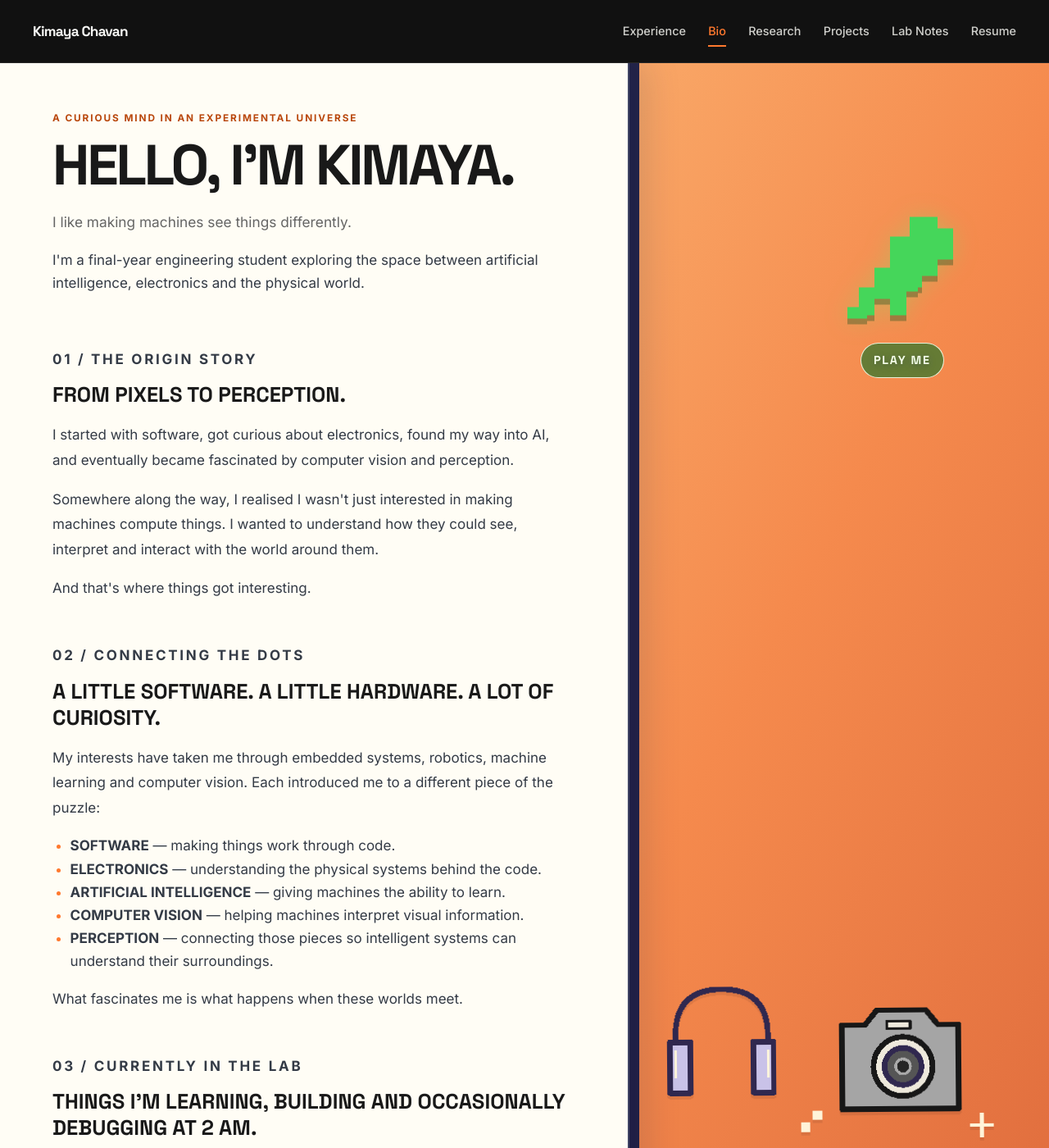
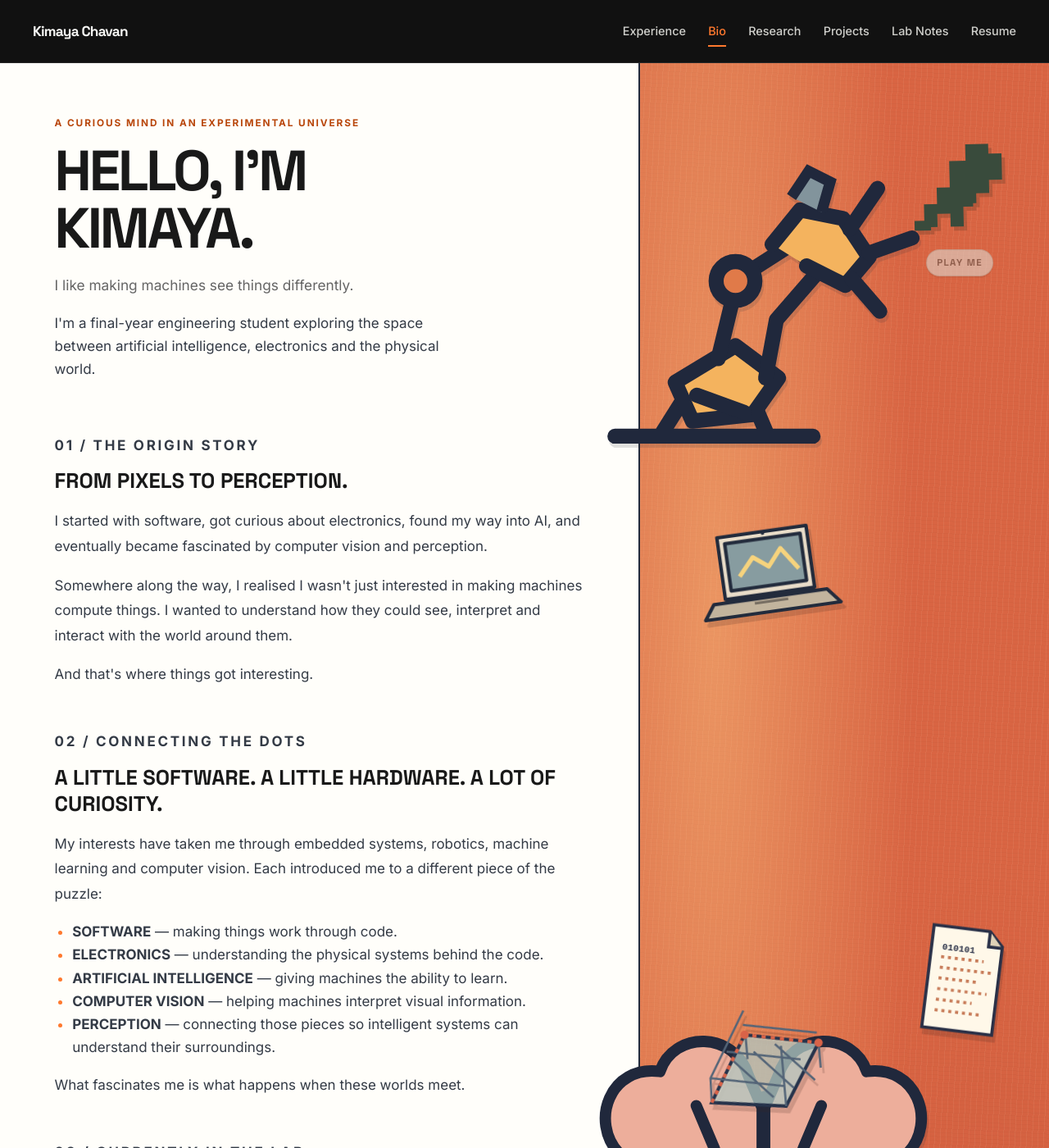
Before and after one commit to kimiko-11/kimiko-11, a Jekyll site: the page built from _pages/bio.md, in a window 1280 px wide and 1400 px high. Shown: the whole window at 82% size. Built offline with Jekyll 4.4.1, drawn with Linux system fonts in a browser that asks for light colours.

Commit message:
Redesign portfolio bio page
Co-authored-by: copilot-swe-agent[bot] <198982749+Copilot@users.noreply.github.com>

```diff
--- a/_pages/bio.md
+++ b/_pages/bio.md
@@ -6,55 +6,109 @@ description: "Meet Kimaya Chavan — an AI and perception engineer in the making
 ---
 
 <div class="kc-page kc-page--bio">
-<a class="kc-dino-link" href="https://kimiko-11.github.io/HCI_Dino_game/" target="_blank" rel="noopener noreferrer" aria-label="Play the Dino Game">
-  <svg class="kc-dino-link__icon" viewBox="0 0 32 32" role="img" aria-hidden="true" shape-rendering="crispEdges">
-    <path fill="currentColor" d="M18 2h7v3h4v8h-4v4h-5v4h-3v6h-4v-4H9v4H5v-7h4v-5h4v-8h5zM25 7h2v2h-2zM2 25h5v3H2zM17 17h4v3h-4z"/>
+<div class="kc-bio-stage">
+<div class="kc-bio-art" aria-hidden="true">
+  <svg class="kc-bio-arm" viewBox="0 0 190 190" xmlns="http://www.w3.org/2000/svg">
+    <g fill="none" stroke="#20283c" stroke-linecap="round" stroke-linejoin="round" stroke-width="7">
+      <path d="M34 164h92M55 164l12-19M105 164l-8-19"/>
+      <path fill="#f4b35e" d="m62 139 28-17 20 15-12 17-28 3z"/>
+      <path d="m82 128 9-37 25-16 13 12-20 23-5 27"/>
+      <path fill="#f4b35e" d="m107 75 13-16 20 4 12 18-11 13-18-9"/>
+      <path d="m143 68 13-19m-4 30 20-7m-28 19 13 15"/>
+      <circle cx="90" cy="92" r="9" fill="#e07a49"/>
+      <path d="m72 145 22 8"/>
+    </g>
+    <path d="m116 53 8-12 10 5-4 14" fill="#82949c" stroke="#20283c" stroke-width="5"/>
   </svg>
-  <span>PLAY ME</span>
-</a>
-<div class="kc-vision-doodles" aria-hidden="true">
-  <svg class="kc-vision-doodles__art" viewBox="0 0 420 650" xmlns="http://www.w3.org/2000/svg" shape-rendering="crispEdges">
-    <g stroke="#30284f" stroke-width="6" stroke-linejoin="round" stroke-linecap="square">
-      <!-- headphones -->
-      <path d="M35 104V75Q35 25 85 25Q135 25 135 75V104" fill="none"/>
-      <path d="M29 82h22v55H29zM119 82h22v55h-22z" fill="#c9c2e8"/>
-      <path d="M35 92v27M135 92v27" stroke="#fff5dc" stroke-width="3"/>
-      <!-- camera -->
-      <path d="M215 65h25l13-16h53l13 16h22v91H215z" fill="#a5a5a5" stroke="#171717"/>
-      <circle cx="281" cy="110" r="32" fill="#eee9dc" stroke="#171717"/>
-      <circle cx="281" cy="110" r="20" fill="#555"/>
-      <circle cx="281" cy="110" r="8" fill="#262626" stroke="#aaa" stroke-width="3"/>
-      <path d="M264 61h25v8h-25z" fill="#eee9dc" stroke="#171717" stroke-width="3"/>
-      <!-- star -->
-      <path d="M80 210l17 34 38 5-28 27 7 39-34-18-34 18 7-39-28-27 38-5z" fill="#fff9e9" stroke="#171717"/>
-      <!-- checklist -->
-      <path d="M224 215h105v144H224z" fill="#f7f1df" stroke="#30284f"/>
-      <path d="M250 205h53v20h-53z" fill="#c9c2e8"/>
-      <path d="M243 258l8 9 16-19M243 300l8 9 16-19M280 260h31M280 302h31" fill="none" stroke-width="5"/>
-      <path d="M238 338h73" stroke="#30284f" stroke-width="4"/>
-      <!-- retro music player -->
-      <path d="M28 388h80v168H28z" fill="#37305f" stroke="#30284f"/>
-      <path d="M42 404h52v55H42z" fill="#eee9dc" stroke="#eee9dc" stroke-width="3"/>
-      <path d="M50 447l12-17 8 8 16-20" fill="none" stroke="#37305f" stroke-width="5"/>
-      <circle cx="68" cy="510" r="24" fill="#eee9dc" stroke="#c9c2e8"/>
-      <path d="M63 498l17 12-17 12z" fill="#37305f" stroke="none"/>
-      <!-- CD -->
-      <circle cx="250" cy="455" r="61" fill="#d8d7d2" stroke="#171717"/>
-      <path d="M250 394l19 55-19 67-19-67z" fill="#b7b5b1" stroke="none"/>
-      <path d="M189 455h122M250 394v122" stroke="#fff" stroke-width="3" opacity=".75"/>
-      <circle cx="250" cy="455" r="12" fill="#fff9e9" stroke="#171717" stroke-width="4"/>
-      <!-- hourglass -->
-      <path d="M47 590h86v12H47zM47 640h86v12H47z" fill="#eee9dc" stroke="#171717"/>
-      <path d="M56 602h68l-18 17 18 20H56l18-20z" fill="#eee9dc" stroke="#171717"/>
-      <path d="M77 631l15-10 14 10" fill="none" stroke="#aaa" stroke-width="5"/>
-      <!-- tiny alien -->
-      <path d="M348 238l-8-18 18 12 15-12-5 21q20 16 7 37-15 24-42 8-23-15-7-36z" fill="#c9c2e8" stroke="#30284f"/>
-      <circle cx="350" cy="259" r="4" fill="#30284f" stroke="none"/><circle cx="367" cy="259" r="4" fill="#30284f" stroke="none"/>
-      <!-- pixel sparkles -->
-      <path d="M170 170h10v10h-10zM183 157h10v10h-10zM360 405h10v10h-10zM374 391h10v10h-10z" fill="#fff4d9" stroke="none"/>
-      <path d="M165 365h24M177 353v24M355 174h22M366 163v22" stroke="#fff4d9" stroke-width="4"/>
+
+  <svg class="kc-bio-brain" viewBox="0 0 180 150" xmlns="http://www.w3.org/2000/svg">
+    <g stroke="#20283c" stroke-linecap="round" stroke-linejoin="round" stroke-width="5">
+      <path d="M82 34c-6-20-33-20-39-2-22-3-31 22-18 36-17 18-5 42 13 43 2 21 24 26 40 14l10-17V48z" fill="#edae9b"/>
+      <path d="M95 34c6-20 33-20 39-2 22-3 31 22 18 36 17 18 5 42-13 43-2 21-24 26-40 14L89 108V48z" fill="#edae9b"/>
+      <path d="M89 43v76m-30-72 8 19-9 12 16 10-7 19m47-60-8 19 9 12-16 10 7 19" fill="none"/>
+      <path d="M65 124v15h51v-15" fill="#e7d8b8"/>
+      <path d="M70 139v8m12-8v8m13-8v8m12-8v8" />
     </g>
+    <rect x="72" y="146" width="38" height="3" fill="#20283c"/>
   </svg>
+
+  <a class="kc-dino-link" href="https://kimiko-11.github.io/HCI_Dino_game/" target="_blank" rel="noopener noreferrer" aria-label="Play the existing Dino Game (opens in a new tab)">
+    <svg class="kc-dino-link__icon" viewBox="0 0 32 32" role="img" aria-hidden="true" shape-rendering="crispEdges">
+      <path fill="currentColor" d="M18 2h7v3h4v8h-4v4h-5v4h-3v6h-4v-4H9v4H5v-7h4v-5h4v-8h5zM25 7h2v2h-2zM2 25h5v3H2zM17 17h4v3h-4z"/>
+    </svg>
+    <span>PLAY ME</span>
+  </a>
+
+  <div class="kc-artifact kc-artifact--laptop">
+    <svg viewBox="0 0 180 125" xmlns="http://www.w3.org/2000/svg">
+      <g stroke="#222b3c" stroke-width="4" stroke-linejoin="round">
+        <path d="M38 15h104v72H38z" fill="#e9ddc9"/>
+        <path d="M46 23h88v55H46z" fill="#879ca0"/>
+        <path d="m58 63 18-20 17 13 16-19 18 26" fill="none" stroke="#f6d37d" stroke-width="5"/>
+        <path d="M24 91h132l14 17H12z" fill="#c2b49d"/>
+        <path d="M71 96h39" stroke="#786f63" stroke-width="3"/>
+      </g>
+      <circle cx="91" cy="17" r="2" fill="#222b3c"/>
+    </svg>
+  </div>
+
+  <div class="kc-artifact kc-artifact--binary">
+    <svg viewBox="0 0 120 150" xmlns="http://www.w3.org/2000/svg">
+      <path d="M15 8h74l18 18v116H15z" fill="#fff8e9" stroke="#293047" stroke-width="4"/>
+      <path d="M89 8v20h18" fill="#dfd2b7" stroke="#293047" stroke-width="4"/>
+      <path d="M29 48h56M29 62h68M29 76h52M29 90h65M29 104h47M29 118h59" stroke="#c77b58" stroke-width="4" stroke-dasharray="4 5"/>
+      <text x="29" y="39" fill="#293047" font-family="monospace" font-size="12" font-weight="700">010101</text>
+    </svg>
+  </div>
+
+  <div class="kc-artifact kc-artifact--folder">
+    <svg viewBox="0 0 150 115" xmlns="http://www.w3.org/2000/svg">
+      <path d="M12 30h53l12 13h61v59H12z" fill="#f2cc61" stroke="#293047" stroke-width="5" stroke-linejoin="round"/>
+      <path d="M12 42h126l-10 60H20z" fill="#f7d878" stroke="#293047" stroke-width="5" stroke-linejoin="round"/>
+      <path d="M35 67h68m-68 13h48" stroke="#c79b33" stroke-width="4" stroke-linecap="round"/>
+    </svg>
+  </div>
+
+  <div class="kc-artifact kc-artifact--report">
+    <svg viewBox="0 0 130 160" xmlns="http://www.w3.org/2000/svg">
+      <path d="M15 9h75l25 24v116H15z" fill="#fffaf0" stroke="#293047" stroke-width="4"/>
+      <path d="M90 9v25h25" fill="#e6d9c2" stroke="#293047" stroke-width="4"/>
+      <path d="M30 52h66M30 64h55" stroke="#7b8488" stroke-width="4"/>
+      <path d="M32 117V91h14v26m9 0V80h14v37m9 0V98h14v19" fill="#d77954" stroke="#293047" stroke-width="3"/>
+      <path d="M27 126h75" stroke="#293047" stroke-width="3"/>
+    </svg>
+  </div>
+
+  <div class="kc-artifact kc-artifact--vision">
+    <svg viewBox="0 0 170 150" xmlns="http://www.w3.org/2000/svg">
+      <path d="m18 118 46-77 87 17-45 72z" fill="#b8d0ca" fill-opacity=".72" stroke="#26334b" stroke-width="4"/>
+      <path d="m18 118 1-29 46-77m0 29v29m41 60V58m45 0v30M19 89l87 17m-65-47 87 17m-65-47 87 17M47 70l45 48m-19-56 44 47m-18-54 44 47" fill="none" stroke="#536477" stroke-width="2.5"/>
+      <path d="m18 118 46-77 87 17" fill="none" stroke="#d96348" stroke-width="4" stroke-dasharray="5 6"/>
+      <circle cx="64" cy="41" r="5" fill="#d96348"/><circle cx="151" cy="58" r="5" fill="#d96348"/>
+    </svg>
+  </div>
+
+  <div class="kc-artifact kc-artifact--eye">
+    <svg viewBox="0 0 180 110" xmlns="http://www.w3.org/2000/svg">
+      <path d="M12 56Q48 9 90 18q43-9 78 38-35 45-78 38Q48 103 12 56z" fill="#f4eee1" stroke="#26334b" stroke-width="5"/>
+      <circle cx="90" cy="56" r="28" fill="#83a6a4" stroke="#26334b" stroke-width="4"/>
+      <circle cx="90" cy="56" r="12" fill="#293047"/>
+      <circle cx="98" cy="47" r="5" fill="#fffaf0"/>
+      <path d="M4 20h19m-9-9v18m140 63h20m-10-10v20" stroke="#d96348" stroke-width="3"/>
+      <path d="M145 15 128 34m38-18-17 19" stroke="#d96348" stroke-width="2" stroke-dasharray="3 4"/>
+    </svg>
+  </div>
+
+  <div class="kc-artifact kc-artifact--hand">
+    <svg viewBox="0 0 150 185" xmlns="http://www.w3.org/2000/svg">
+      <g fill="#a9b5b2" stroke="#26334b" stroke-width="4" stroke-linejoin="round">
+        <path d="m51 164-12-43 7-40q2-9 9-7t6 11l-2 19 4-61q1-10 9-9t7 10l-1 48 5-57q1-10 9-9t7 10l-1 60 6-43q2-9 10-7 8 2 6 11l-6 69q-2 22-24 32l-7 16z"/>
+        <path d="m46 112-19-19q-7-7-13 0-5 7 2 14l23 30" fill="#d0d5cc"/>
+        <path d="m55 160 45-2m-39-30 10 4m28-5 9 3m-43-42 8 3m27-7 8 3" fill="none"/>
+      </g>
+      <circle cx="74" cy="102" r="5" fill="#d96348"/><circle cx="98" cy="99" r="5" fill="#d96348"/>
+    </svg>
+  </div>
 </div>
 <div class="kc-container">
 
@@ -129,3 +183,4 @@ description: "Meet Kimaya Chavan — an AI and perception engineer in the making
 
 </div>
 </div>
+</div>
--- a/assets/css/kimaya.css
+++ b/assets/css/kimaya.css
@@ -1282,64 +1282,48 @@ h1, h2, h3, h4,
 
 
 
-/* BIO: clean orange canvas, white letter and playful pixel-art doodles */
+/* BIO: editorial paper panel with a robotics-lab scrapbook */
 .kc-page--bio {
   position: relative;
   isolation: isolate;
   min-height: calc(100vh - 76px);
   overflow: hidden;
   padding: 0;
-  background: linear-gradient(118deg, #ffd18c 0%, #f58a4d 46%, #c94d2c 100%);
+  background: #f3efe7;
 }
-.kc-page--bio > .kc-container {
-  box-sizing: border-box;
+
+.kc-bio-stage {
+  position: relative;
+  min-height: calc(100vh - 76px);
+}
+
+.kc-page--bio > .kc-bio-stage > .kc-container {
   position: relative;
   z-index: 2;
-  width: 60vw;
+  width: 61%;
   max-width: none;
   min-height: calc(100vh - 76px);
   margin: 0;
-  padding: clamp(34px, 4.5vw, 72px) clamp(28px, 5vw, 76px);
-  background: #fffdf5;
-  border-right: 2px solid rgba(18, 25, 66, .8);
-  box-shadow: 12px 0 0 rgba(12, 22, 69, .9), 20px 0 42px rgba(4, 28, 70, .14);
+  padding: clamp(42px, 5vw, 78px) clamp(30px, 5.2vw, 82px);
+  background: #fffefa;
+  border-right: 2px solid #222b3c;
+  box-shadow: 9px 0 0 #222b3c, 20px 0 36px rgba(32, 40, 60, .13);
 }
+
 .kc-page--bio .kc-page__header {
   max-width: 760px;
   margin-bottom: clamp(42px, 5vw, 66px);
+  padding-right: clamp(82px, 10vw, 145px);
 }
+
 .kc-page--bio .kc-page__title { font-size: clamp(2.6rem, 5.4vw, 4.8rem); }
 .kc-page--bio .kc-section { margin-top: clamp(38px, 4vw, 58px); }
 .kc-page--bio .kc-section h2 { font-size: clamp(1.3rem, 2vw, 1.65rem); }
 .kc-page--bio .kc-section p,
-.kc-page--bio .kc-section li {
-  color: #343b46;
-  font-size: calc(1em + 1px);
-}
+.kc-page--bio .kc-section li,
 .kc-page--bio .kc-page__header > p:not(.kc-page__eyebrow):not(.kc-page__intro) {
   color: #343b46;
   font-size: calc(1em + 1px);
-}
-.kc-vision-doodles {
-  position: absolute;
-  z-index: 1;
-  top: 4%;
-  right: 1.5%;
-  width: min(37vw, 520px);
-  height: 91%;
-  color: #30284f;
-  pointer-events: none;
-}
-.kc-vision-doodles__art {
-  width: 100%;
-  height: 100%;
-  overflow: visible;
-  filter: drop-shadow(0 4px 0 rgba(92, 39, 24, .12));
-  animation: kc-doodle-hover 8s ease-in-out infinite alternate;
-}
-@keyframes kc-doodle-hover {
-  from { transform: translateY(-5px) rotate(-.5deg); }
-  to { transform: translateY(5px) rotate(.5deg); }
 }
 .kc-page--bio .kc-section ul { padding-left: 1.35rem; }
 .kc-page--bio .kc-section li::marker { color: var(--kc-orange); }
@@ -1347,75 +1331,227 @@ h1, h2, h3, h4,
   padding-top: 22px;
   border-top: 1px solid #d8dce3;
 }
+
+.kc-bio-art {
+  position: absolute;
+  z-index: 3;
+  inset: 0 0 0 auto;
+  width: 39%;
+  overflow: visible;
+  background-color: #d96543;
+  background-image:
+    radial-gradient(ellipse at 18% 22%, rgba(255, 202, 132, .48), transparent 42%),
+    radial-gradient(ellipse at 85% 72%, rgba(158, 53, 38, .25), transparent 40%),
+    repeating-linear-gradient(3deg, rgba(91, 39, 28, .045) 0 1px, transparent 1px 5px),
+    repeating-linear-gradient(93deg, rgba(255, 238, 204, .07) 0 1px, transparent 1px 7px);
+}
+
+.kc-bio-art svg {
+  display: block;
+  width: 100%;
+  height: 100%;
+  object-fit: contain;
+}
+
+.kc-bio-arm,
+.kc-bio-brain {
+  position: absolute;
+  overflow: visible;
+  filter: drop-shadow(2px 5px 0 rgba(32, 40, 60, .14));
+}
+
+.kc-bio-arm {
+  top: 24px;
+  left: -24%;
+  width: clamp(105px, 12vw, 170px);
+  height: auto !important;
+}
+
+.kc-bio-brain {
+  top: 37%;
+  left: -19%;
+  width: clamp(122px, 14vw, 190px);
+  height: auto !important;
+}
+
+.kc-artifact {
+  position: absolute;
+  display: block;
+  filter: drop-shadow(3px 7px 0 rgba(61, 35, 29, .18));
+}
+
+.kc-artifact--laptop {
+  top: 18%;
+  left: 12%;
+  width: clamp(118px, 15vw, 190px);
+  transform: rotate(-8deg);
+}
+
+.kc-artifact--binary {
+  top: 34%;
+  right: 10%;
+  width: clamp(72px, 9vw, 112px);
+  transform: rotate(7deg);
+}
+
+.kc-artifact--folder {
+  top: 49%;
+  left: 18%;
+  width: clamp(100px, 12vw, 150px);
+  transform: rotate(8deg);
+}
+
+.kc-artifact--report {
+  top: 62%;
+  right: 9%;
+  width: clamp(78px, 10vw, 125px);
+  transform: rotate(-7deg);
+}
+
+.kc-artifact--vision {
+  top: 37%;
+  left: 13%;
+  width: clamp(112px, 14vw, 174px);
+  transform: rotate(-5deg);
+}
+
+.kc-artifact--eye {
+  top: 81%;
+  left: 9%;
+  width: clamp(120px, 15vw, 185px);
+  transform: rotate(-4deg);
+}
+
+.kc-artifact--hand {
+  top: 79%;
+  right: 7%;
+  width: clamp(90px, 11vw, 138px);
+  transform: rotate(7deg);
+}
+
 .kc-dino-link {
   position: absolute;
-  z-index: 3;
-  top: clamp(90px, 15vh, 180px);
-  right: clamp(24px, 8vw, 140px);
+  z-index: 5;
+  top: clamp(42px, 7vh, 92px);
+  right: 9%;
   display: flex;
   flex-direction: column;
   align-items: center;
   gap: 7px;
-  color: #f4ffe9;
+  color: #344239;
   text-decoration: none;
   font-family: "Space Grotesk", sans-serif;
-  font-size: .9rem;
-  font-weight: 800;
+  font-size: .72rem;
+  font-weight: 700;
   letter-spacing: .12em;
-  text-shadow: 0 2px 8px rgba(0,35,100,.35);
   transition: transform .2s ease;
 }
+
 .kc-dino-link__icon {
-  width: clamp(104px, 12vw, 168px);
-  height: clamp(104px, 12vw, 168px);
+  width: clamp(86px, 10vw, 130px) !important;
+  height: clamp(86px, 10vw, 130px) !important;
+  color: #394b3c;
   image-rendering: pixelated;
-  color: #45d65a;
-  filter: drop-shadow(0 7px 0 rgba(20, 75, 30, .35)) drop-shadow(0 0 14px rgba(88, 255, 113, .25));
-  animation: kc-dino-beep 1.2s steps(2, end) infinite;
+  filter: drop-shadow(4px 5px 0 rgba(70, 45, 28, .24));
+  animation: kc-dino-idle 5s ease-in-out infinite;
 }
+
 .kc-dino-link span {
-  padding: 9px 15px;
-  border: 1px solid rgba(245,255,233,.9);
+  padding: 6px 12px;
+  border: 1px solid rgba(67, 68, 61, .22);
   border-radius: 999px;
-  background: rgba(47, 119, 45, .72);
+  background: #dedbd2;
+  color: #5b5852;
+  box-shadow: 0 2px 0 rgba(52, 48, 42, .12);
+  animation: kc-play-pulse 2.8s ease-in-out infinite;
 }
+
 .kc-dino-link:hover,
-.kc-dino-link:focus-visible { transform: translateY(-4px) scale(1.04); color: #fff7b5; }
-@keyframes kc-dino-beep {
-  0%, 100% { transform: translateY(0) rotate(-3deg); }
-  50% { transform: translateY(-5px) rotate(3deg); }
+.kc-dino-link:focus-visible {
+  color: #222b3c;
+  transform: translateY(-3px) scale(1.04);
 }
+
+.kc-dino-link:hover span,
+.kc-dino-link:focus-visible span { background: #f0ece1; }
+.kc-dino-link:focus-visible { outline: 3px solid #fffefa; outline-offset: 5px; }
+
+@keyframes kc-dino-idle {
+  0%, 100% { transform: translateY(0) rotate(-2deg); }
+  50% { transform: translateY(-5px) rotate(2deg); }
+}
+
+@keyframes kc-play-pulse {
+  0%, 100% { opacity: .58; }
+  50% { opacity: 1; }
+}
+
 @media (max-width: 850px) {
-  .kc-vision-doodles { width: 28vw; right: 2%; opacity: .8; }
-  .kc-page--bio > .kc-container {
-    width: 68vw;
-    min-height: calc(100vh - 76px);
-    padding: 34px 28px;
+  .kc-page--bio { overflow: visible; }
+  .kc-bio-stage { display: flex; flex-direction: column; }
+  .kc-page--bio > .kc-bio-stage > .kc-container {
+    order: 1;
+    width: 100%;
+    min-height: 0;
+    padding: 40px clamp(22px, 6vw, 52px) 56px;
+    border: 0;
+    box-shadow: 0 8px 0 #222b3c;
   }
-  .kc-dino-link { right: 5vw; top: 110px; }
+  .kc-page--bio .kc-page__header { padding-right: 0; }
+  .kc-bio-art {
+    position: relative;
+    inset: auto;
+    order: 2;
+    width: 100%;
+    min-height: 900px;
+    overflow: hidden;
+  }
+  .kc-bio-arm {
+    top: 30px;
+    left: 4%;
+    width: clamp(100px, 18vw, 150px);
+  }
+  .kc-bio-brain {
+    top: 27%;
+    left: 40%;
+    width: clamp(125px, 20vw, 170px);
+  }
+  .kc-dino-link {
+    top: 40px;
+    right: 9%;
+  }
+  .kc-dino-link__icon {
+    width: clamp(94px, 15vw, 120px) !important;
+    height: clamp(94px, 15vw, 120px) !important;
+  }
+  .kc-artifact--laptop { top: 18%; left: 13%; width: clamp(135px, 25vw, 185px); }
+  .kc-artifact--binary { top: 36%; right: 11%; width: clamp(82px, 14vw, 110px); }
+  .kc-artifact--folder { top: 52%; left: 12%; width: clamp(110px, 21vw, 145px); }
+  .kc-artifact--report { top: 64%; right: 10%; width: clamp(88px, 15vw, 120px); }
+  .kc-artifact--vision { top: 36%; left: 12%; width: clamp(130px, 23vw, 170px); }
+  .kc-artifact--eye { top: 82%; left: 12%; width: clamp(140px, 26vw, 180px); }
+  .kc-artifact--hand { top: 80%; right: 9%; width: clamp(100px, 18vw, 135px); }
 }
-@media (max-width: 560px) {
-  .kc-vision-doodles { display: none; }
-  .kc-page--bio { overflow: visible; }
-  .kc-page--bio > .kc-container {
-    width: 100%;
-    min-height: auto;
-    padding: 34px 22px;
-    border-right: 0;
-    box-shadow: none;
-  }
+
+@media (max-width: 480px) {
+  .kc-page--bio > .kc-bio-stage > .kc-container { padding: 34px 22px 48px; }
   .kc-page--bio .kc-page__title { font-size: clamp(2.25rem, 12vw, 3.4rem); }
-  .kc-dino-link {
-    position: relative;
-    top: auto;
-    right: auto;
-    z-index: 4;
-    width: fit-content;
-    margin: 18px 20px 18px auto;
-    flex-direction: row;
-  }
-  .kc-dino-link__icon { width: 76px; height: 76px; }
+  .kc-bio-art { min-height: 760px; }
+  .kc-bio-arm { top: 22px; left: 1%; width: 100px; }
+  .kc-bio-brain { top: 31%; left: 36%; width: 128px; }
+  .kc-dino-link { top: 32px; right: 8%; }
+  .kc-dino-link__icon { width: 86px !important; height: 86px !important; }
+  .kc-artifact--laptop { top: 18%; left: 9%; width: 132px; }
+  .kc-artifact--binary { top: 39%; right: 6%; width: 74px; }
+  .kc-artifact--folder { top: 57%; left: 8%; width: 102px; }
+  .kc-artifact--report { top: 65%; right: 5%; width: 78px; }
+  .kc-artifact--vision { top: 39%; left: 7%; width: 118px; }
+  .kc-artifact--eye { top: 83%; left: 7%; width: 126px; }
+  .kc-artifact--hand { top: 80%; right: 3%; width: 90px; }
 }
+
 @media (prefers-reduced-motion: reduce) {
-  .kc-dino-link__icon, .kc-vision-doodles__art { animation: none !important; }
+  .kc-dino-link__icon,
+  .kc-dino-link span { animation: none !important; }
+  .kc-dino-link { transition: none; }
 }
```
